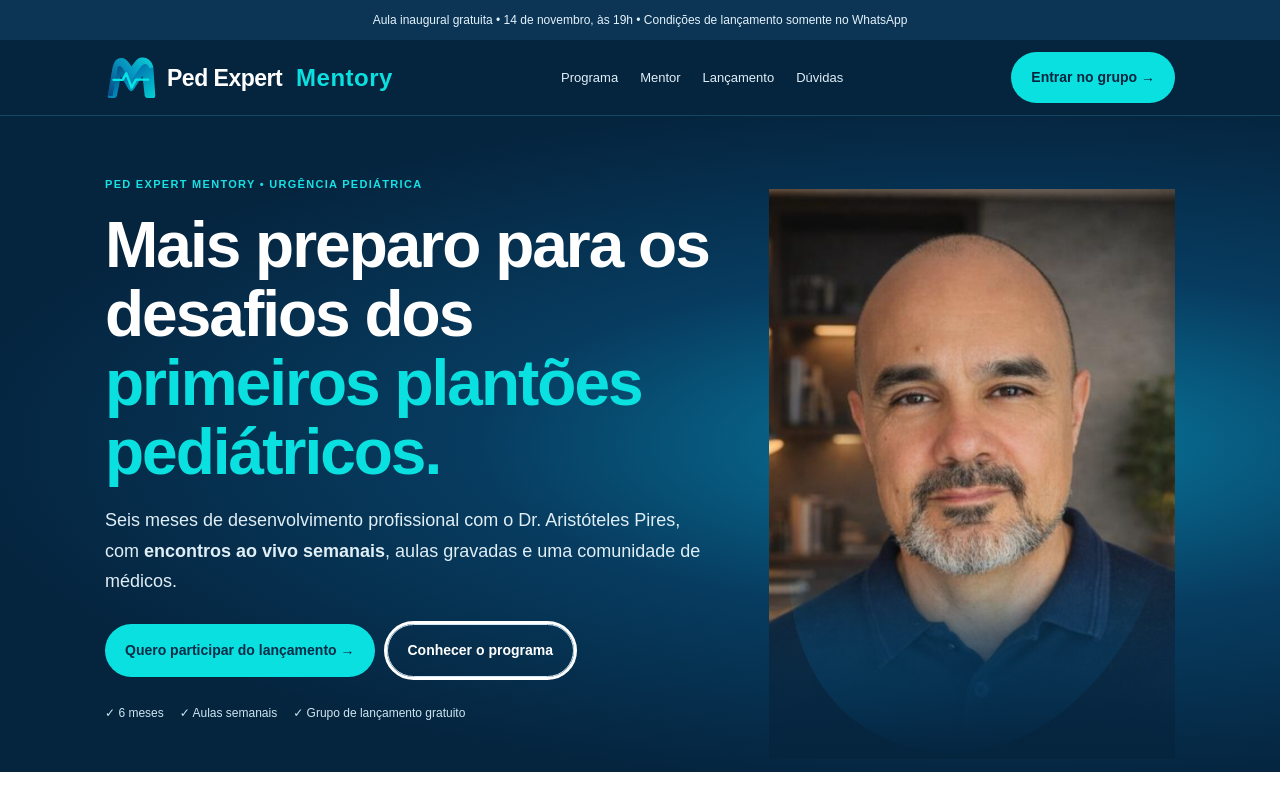
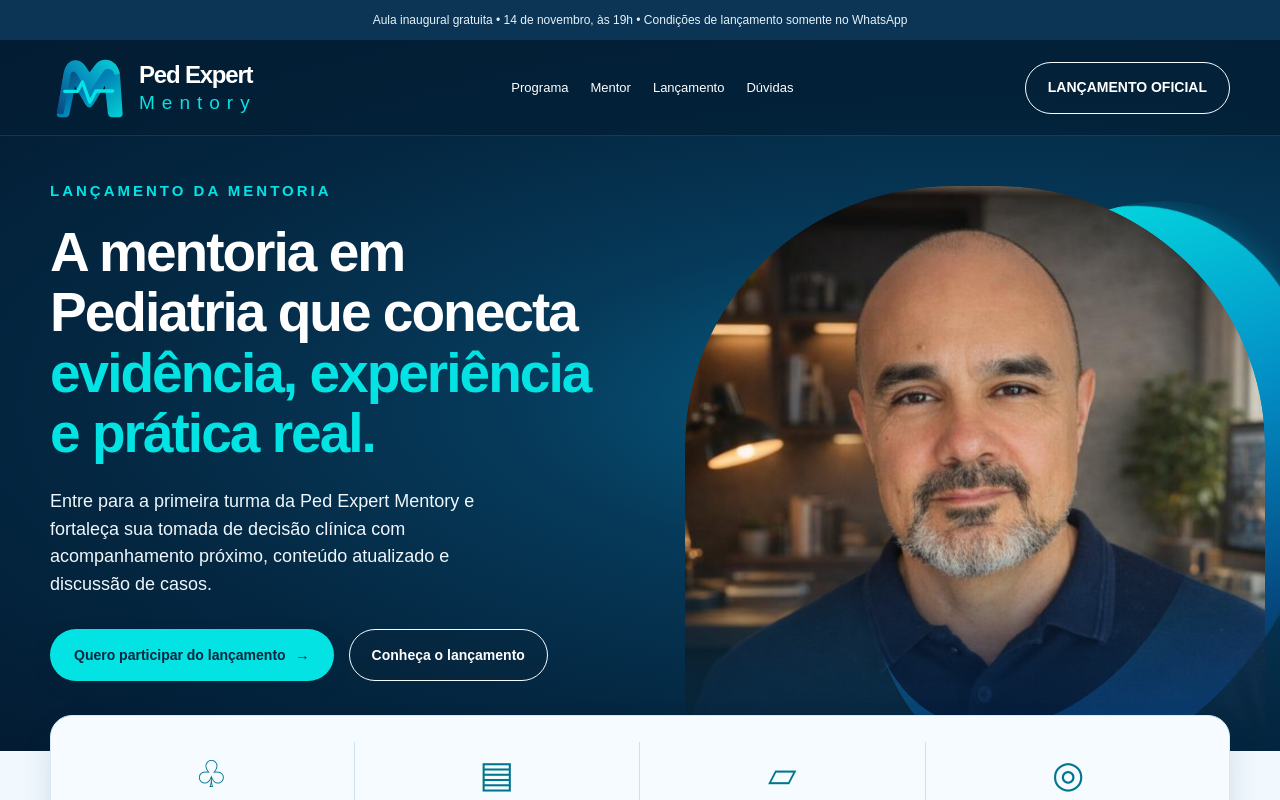
Before and after one commit to g4trader/iatron_calculator, a Next.js app in the folder frontend/: page /lancamento_mentoria in a window 1280 px wide. Shown: the top 800 px of the page. Built offline with nearby package versions, Linux system fonts and the light colour scheme; no server answers; the database is empty.

Commit message:
Rebuild launch hero, navigation, four-feature overlay and premium urgency band

```diff
--- a/frontend/app/lancamento_mentoria/page.tsx
+++ b/frontend/app/lancamento_mentoria/page.tsx
@@ -1,5 +1,6 @@
 'use client';
 import { useState, type FormEvent } from 'react';
+import '../ped-expert-mentory/brand-landing.css';
 
 const GROUP_URL = 'https://chat.whatsapp.com/IZfXGWubm5gKO9baqP2lWa?s=sw&p=i&mlu=4&ilr=4&iam=2';
 
@@ -91,11 +92,76 @@ export default function LancamentoMentoria() {
       .pediatron .consent input{margin-top:3px}.pediatron .error{color:#a02d2d;font-size:13px}
       .pediatron .foot{background:#092e4a;color:#c9deeb;padding:30px 0;font-size:12px}
       @media(max-width:800px){.pediatron .navlinks{display:none}.pediatron .hero-grid,.pediatron .launch-grid,.pediatron .mentor-grid{grid-template-columns:1fr}.pediatron .hero .portrait{min-height:380px}.pediatron .hero-grid>div:first-child{padding-bottom:0}.pediatron .cards,.pediatron .steps{grid-template-columns:1fr 1fr}}
+      .pediatron .launch-brand{font-family:Arial,Helvetica,sans-serif}
+      .pediatron .launch-brand .mentory-dark-shell{background:radial-gradient(ellipse at 76% 51%,#05648b 0%,#063a5a 33%,#042741 65%,#031b32 100%)}
+      .pediatron .launch-brand .mentory-hero h1{font-size:clamp(39px,4.3vw,61px)!important;line-height:1.1;color:#fff!important;font-weight:900!important;letter-spacing:-2px;margin:0}
+      .pediatron .launch-brand .mentory-hero h1 em{color:#04e3e4!important}
+      .pediatron .launch-brand .mentory-hero-description{color:#f0f7fc!important;font-size:18px!important;line-height:1.55}
+      .pediatron .launch-brand .mentory-eyebrow{color:#04e3e4!important;font-size:15px!important}
+      .pediatron .launch-brand .mentory-logo strong{color:#fff!important}
+      .pediatron .launch-brand .mentory-logo small{color:#04e3e4!important}
+      .pediatron .launch-brand .mentory-cta{color:#05263e!important;background:#04e3e4!important}
+      .pediatron .launch-brand .mentory-outline{color:#fff!important}
+      .pediatron .launch-brand .mentory-hero-grid{grid-template-columns:55% 45%;gap:0}
+      .pediatron .launch-brand-features{background:#f1f8fe;padding:0 20px 38px}
+      .pediatron .launch-brand-features>.mentory-container{position:relative;z-index:5;transform:translateY(-36px);margin-bottom:-36px;display:grid;grid-template-columns:repeat(4,1fr);background:#f5fbff;border:1px solid #d6e9f4;border-radius:22px;box-shadow:0 15px 30px #00314c20;padding:26px 18px}
+      .pediatron .launch-feature{display:flex;flex-direction:column;align-items:center;justify-content:center;text-align:center;gap:10px;border-right:1px solid #cce3ef;padding:8px 12px;color:#092b42;font-size:15px;line-height:1.35}
+      .pediatron .launch-feature:last-child{border:0}.pediatron .launch-feature span{font-size:37px;color:#00768e}
+      .pediatron .launch-brand-urgency{background:#f1f8fe;padding:0 20px 70px}
+      .pediatron .launch-brand-urgency>.mentory-container{background:linear-gradient(110deg,#03456b,#042944);color:white;border-radius:24px;padding:28px 40px;display:grid;grid-template-columns:70px 240px 1fr;align-items:center;gap:24px}
+      .pediatron .launch-brand-urgency .launch-rocket{font-size:60px;color:#04e3e4}
+      .pediatron .launch-brand-urgency strong{font-size:40px;line-height:1.04;border-right:1px solid #0c92aa;padding-right:25px}
+      .pediatron .launch-brand-urgency strong em{display:block;font-style:normal;color:#04e3e4}
+      .pediatron .launch-brand-urgency p{color:white;font-size:20px;line-height:1.4}
+      @media(max-width:800px){.pediatron .launch-brand .mentory-hero-grid{display:flex;flex-direction:column}.pediatron .launch-brand-features>.mentory-container{grid-template-columns:repeat(2,1fr)}.pediatron .launch-brand-urgency>.mentory-container{grid-template-columns:1fr;text-align:center}.pediatron .launch-brand-urgency strong{border-right:0;padding:0}}
       @media(max-width:540px){.pediatron .wrap{padding:0 19px}.pediatron .hero{padding:48px 0}.pediatron .section,.pediatron .launch{padding:50px 0}.pediatron .cards,.pediatron .steps,.pediatron .fields{grid-template-columns:1fr}.pediatron .navin .btn{font-size:11px;padding:12px}.pediatron .logo{font-size:18px}.pediatron .product-name{font-size:20px}.pediatron .portrait{min-height:280px}}
     `}</style>
     <div className="ribbon">Aula inaugural gratuita • 14 de novembro, às 19h • Condições de lançamento somente no WhatsApp</div>
-    <header className="nav"><div className="wrap navin"><a href="#" className="logo" style={{display:"inline-flex",alignItems:"center",gap:10}}><img src="/mentory-brand-symbol.svg" alt="" aria-hidden="true" style={{width:52,height:52,objectFit:"contain"}}/><span>Ped Expert <strong className="product-name">Mentory</strong></span></a><nav className="navlinks"><a href="#programa">Programa</a><a href="#mentor">Mentor</a><a href="#novembro">Lançamento</a><a href="#perguntas">Dúvidas</a></nav><a className="btn" href="#inscricao">Entrar no grupo →</a></div></header>
-    <section className="hero"><div className="wrap hero-grid"><div><div className="eyebrow">Ped Expert Mentory • Urgência pediátrica</div><h1>Mais preparo para os desafios dos <span style={{color:"#0be0e0"}}>primeiros plantões pediátricos.</span></h1><p className="lead">Seis meses de desenvolvimento profissional com o Dr. Aristóteles Pires, com <strong>encontros ao vivo semanais</strong>, aulas gravadas e uma comunidade de médicos.</p><div className="actions"><a className="btn" href="#inscricao">Quero participar do lançamento →</a><a className="btn outline" href="#programa">Conhecer o programa</a></div><div className="ticks"><span>✓ 6 meses</span><span>✓ Aulas semanais</span><span>✓ Grupo de lançamento gratuito</span></div></div><div className="portrait" role="img" aria-label="Área reservada para fotografia oficial do Dr. Aristóteles Pires"><img src="/images/dr-aristoteles-pires.png" alt="Dr. Aristóteles Pires" className="mentor-photo"/><strong>Dr. Aristóteles Pires</strong><p>+28 anos de experiência | MD, PhD | Mentor de carreira médica</p></div></div></section>
+    <div className="launch-brand mentory-landing">
+      <div className="mentory-dark-shell">
+        <header className="mentory-nav">
+          <div className="mentory-container mentory-nav-inner">
+            <a href="#inicio" className="mentory-logo" aria-label="Ped Expert Mentory">
+              <img src="/mentory-brand-symbol.svg" alt="" aria-hidden="true"/>
+              <span><strong>Ped Expert</strong><small>Mentory</small></span>
+            </a>
+            <nav className="mentory-nav-links" aria-label="Navegação da página">
+              <a href="#programa">Programa</a><a href="#mentor">Mentor</a><a href="#novembro">Lançamento</a><a href="#perguntas">Dúvidas</a>
+            </nav>
+            <a href="#inscricao" className="mentory-outline">LANÇAMENTO OFICIAL</a>
+          </div>
+        </header>
+        <section id="inicio" className="mentory-hero">
+          <div className="mentory-container mentory-hero-grid">
+            <div className="mentory-hero-copy">
+              <p className="mentory-eyebrow">Lançamento da mentoria</p>
+              <h1>A mentoria em<br/>Pediatria que conecta<br/><em>evidência, experiência<br/>e prática real.</em></h1>
+              <p className="mentory-hero-description">Entre para a primeira turma da Ped Expert Mentory e fortaleça sua tomada de decisão clínica com acompanhamento próximo, conteúdo atualizado e discussão de casos.</p>
+              <div className="mentory-actions">
+                <a href="#inscricao" className="mentory-cta">Quero participar do lançamento <span aria-hidden="true">→</span></a>
+                <a href="#novembro" className="mentory-outline">Conheça o lançamento</a>
+              </div>
+            </div>
+            <div className="mentory-hero-art">
+              <div className="mentory-wave mentory-wave-back" aria-hidden="true"/>
+              <div className="mentory-wave mentory-wave-front" aria-hidden="true"/>
+              <img className="mentory-hero-portrait" src="/images/dr-aristoteles-pires.png" alt="Dr. Aristóteles Pires"/>
+            </div>
+          </div>
+        </section>
+      </div>
+      <div className="launch-brand-features">
+        <div className="mentory-container">
+          <div className="launch-feature"><span aria-hidden="true">♧</span><strong>Mentoria ao vivo<br/>com especialistas</strong></div>
+          <div className="launch-feature"><span aria-hidden="true">▤</span><strong>Casos clínicos<br/>reais</strong></div>
+          <div className="launch-feature"><span aria-hidden="true">▱</span><strong>Conteúdo atualizado<br/>e aplicável</strong></div>
+          <div className="launch-feature"><span aria-hidden="true">◎</span><strong>Turma limitada<br/>para maior interação</strong></div>
+        </div>
+      </div>
+      <div className="launch-brand-urgency">
+        <div className="mentory-container"><span className="launch-rocket" aria-hidden="true">✧</span><strong>Vagas <em>limitadas</em></strong><p>Condições especiais de lançamento por tempo limitado.</p></div>
+      </div>
+    </div>
     <section id="programa" className="section"><div className="wrap"><div className="intro"><div className="eyebrow">A mentoria</div><h2>Aprendizado contínuo para a prática em urgência pediátrica.</h2><p>Para médicos recém-formados e em início de carreira que desejam aprofundar o raciocínio clínico e discutir situações comuns dos plantões pediátricos com orientação educacional experiente.</p></div><div className="cards">{benefits.map(([title, description], index) => <article className="card" key={title}><div className="icon">{['◷','▷','♧','✚','▤','↻'][index]}</div><h3>{title}</h3><p>{description}</p></article>)}</div></div></section>
     <section id="mentor" className="section alt"><div className="wrap mentor-grid"><div className="mentor-art"><img src="/images/dr-aristoteles-pires.png" alt="Dr. Aristóteles Pires" className="mentor-photo"/></div><div><div className="eyebrow">Quem acompanha você</div><h2>Aprenda com a experiência do Dr. Aristóteles Pires.</h2><p>Especialista em Pediatria, com 28 anos de carreira e doutorado em Pediatria e Telemedicina. Na Ped Expert Mentory, conduz encontros coletivos semanais e compartilha sua experiência profissional.</p><div className="stats"><div><b>28</b><span>anos de carreira</span></div><div><b>6</b><span>meses por ciclo</span></div><div><b>1×</b><span>encontro por semana</span></div></div></div></div></section>
     <section id="novembro" className="launch"><div className="wrap launch-grid"><div><div className="eyebrow">Lançamento exclusivo • Novembro de 2026</div><h2>O lançamento acontece dentro do grupo aberto do WhatsApp.</h2><p>Participe da aula inaugural gratuita <strong style={{color:'white'}}>“Do conhecimento à prática: os desafios dos primeiros plantões de urgência pediátrica”</strong> e acompanhe a apresentação da mentoria.</p><p>Os valores promocionais, descontos, vagas por lote e condições comerciais serão revelados <strong style={{color:'white'}}>exclusivamente dentro do grupo aberto</strong>, na abertura das matrículas.</p><a className="btn light" href="#inscricao">Quero entrar no grupo gratuito →</a><p style={{fontSize:12}}>A participação é gratuita e não obriga a contratar.</p></div><div className="agenda"><div className="eyebrow">Agenda de novembro</div><div className="date">14 NOV</div><p><b>19h — Aula inaugural gratuita</b><br/>Encontro educacional com o Dr. Aristóteles.</p><hr/><p><b>20h — Abertura das matrículas</b><br/>Condições do primeiro lote anunciadas no grupo.</p><hr/><p><b>24 NOV • 20h — Encerramento previsto</b><br/>Fechamento programado do lançamento.</p></div></div></section>
```
